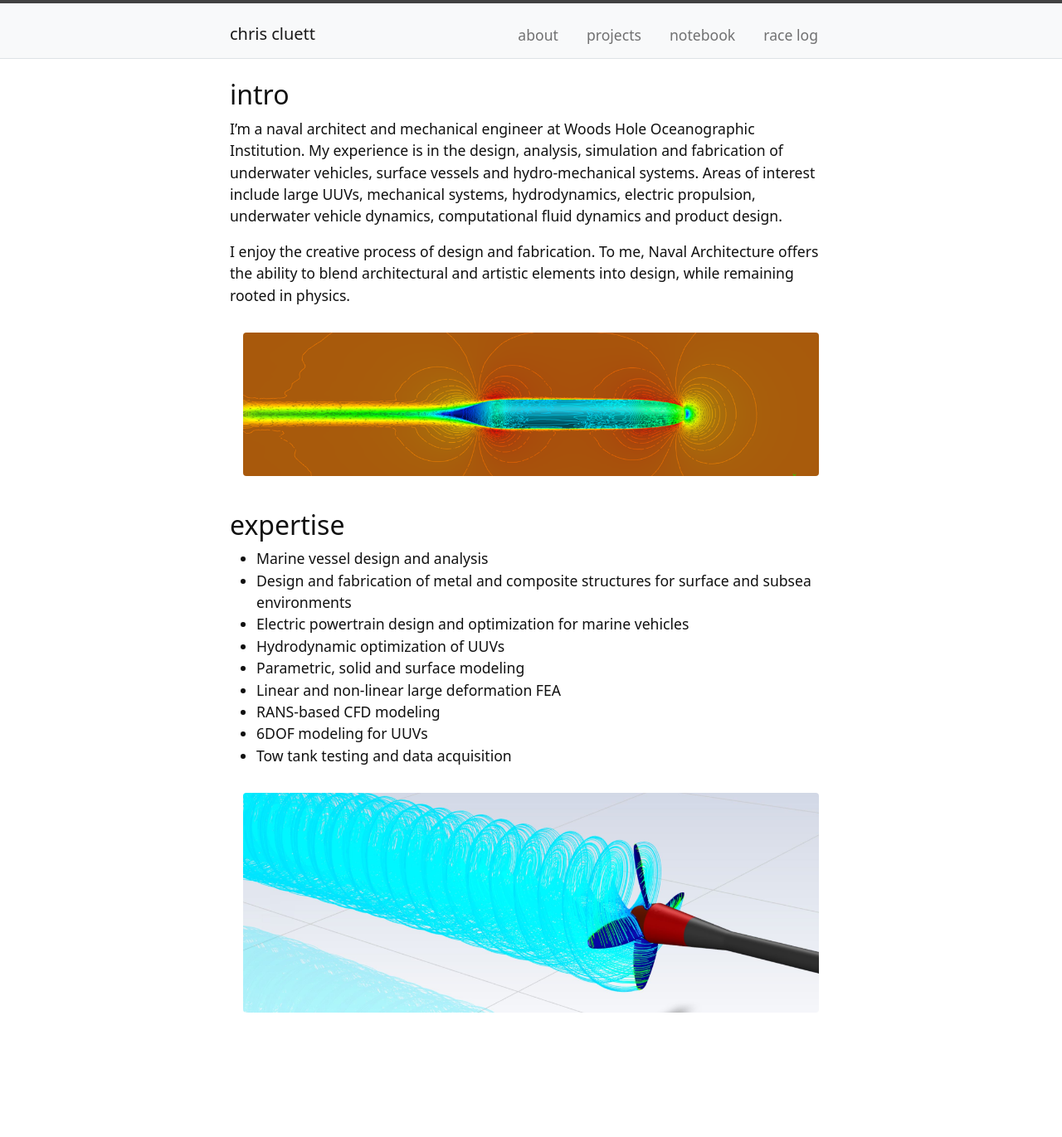
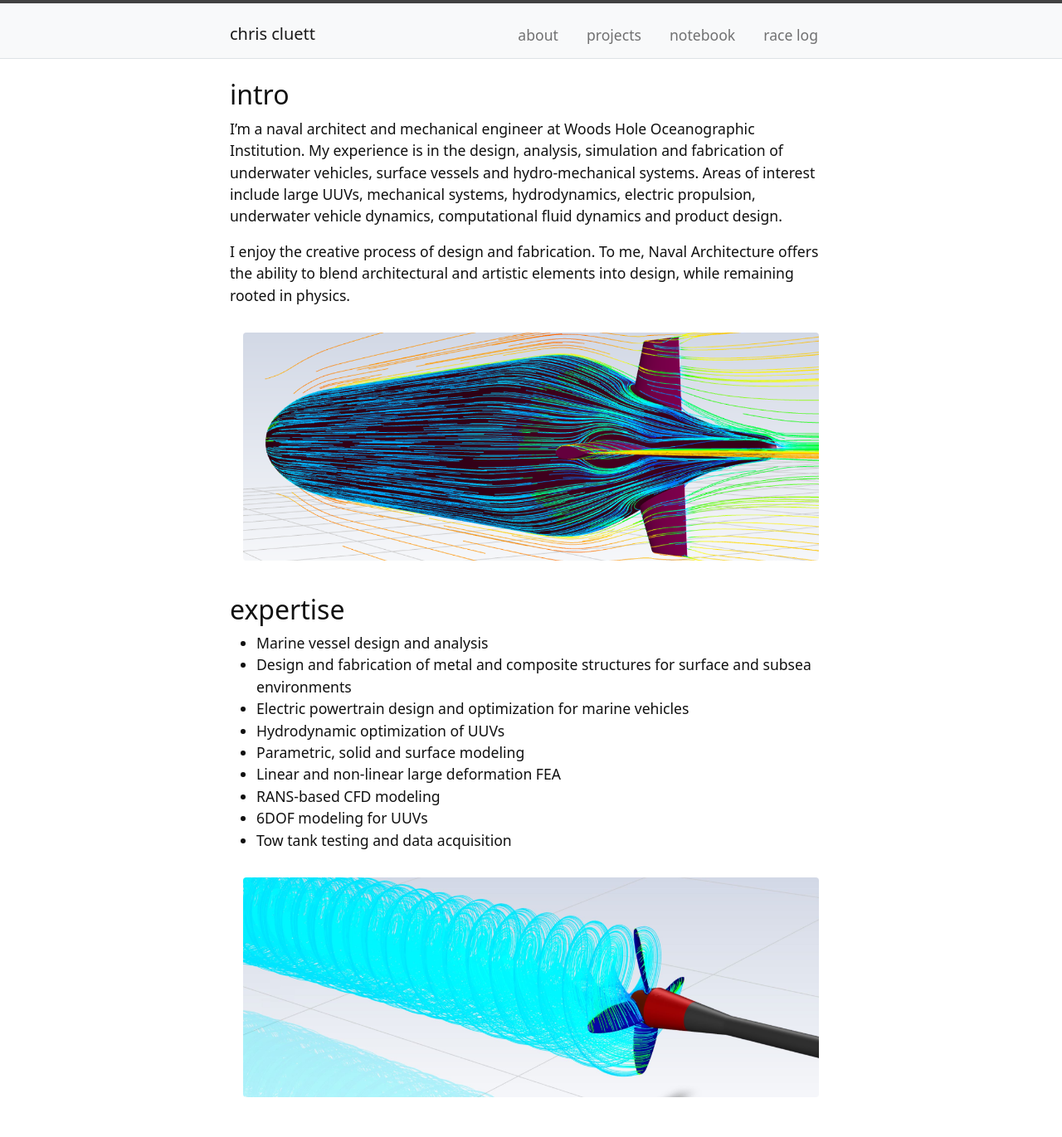
Before and after one commit to ccluett/website, a Jekyll site: the page built from index.md, in a window 1280 px wide. Shown: the whole page at 83% size. Built offline with Jekyll 4.4.1, drawn with Linux system fonts in a browser that asks for light colours; before the commit the page ends 1269 px from its top, so only the background shows below that.

Commit message:
Update index.md

```diff
--- a/index.md
+++ b/index.md
@@ -8,7 +8,7 @@ I'm a naval architect and mechanical engineer at Woods Hole Oceanographic Instit
 
 I enjoy the creative process of design and fabrication. To me, Naval Architecture offers the ability to blend architectural and artistic elements into design, while remaining rooted in physics.
 
-{% include figure.html img="Picture1.png" width="100%" %}
+{% include figure.html img="picture2.png" width="100%" %}
 
 ## expertise
 * Marine vessel design and analysis
```
